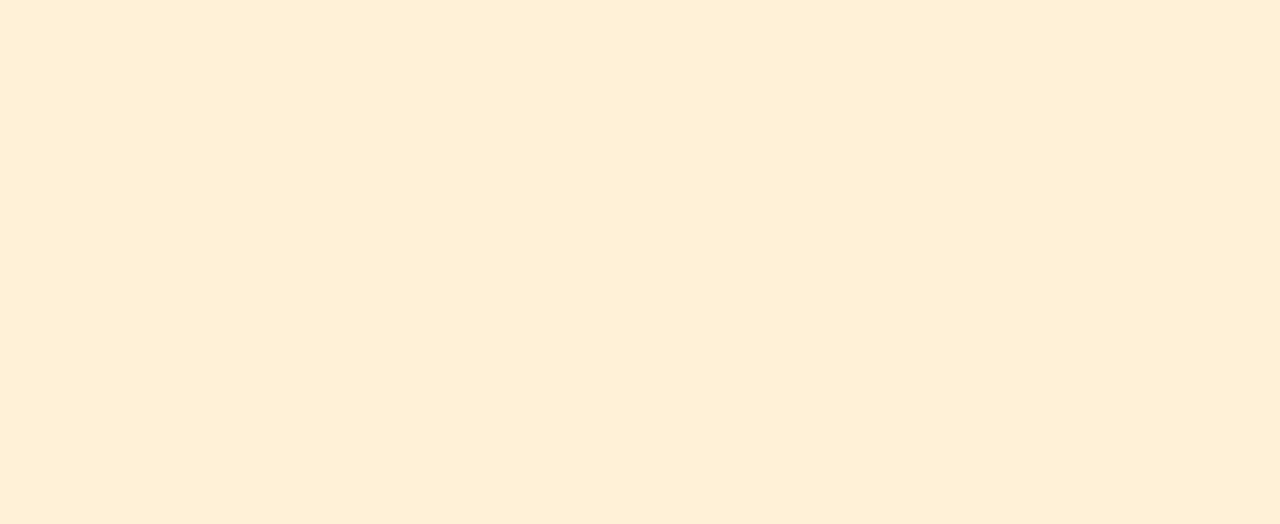
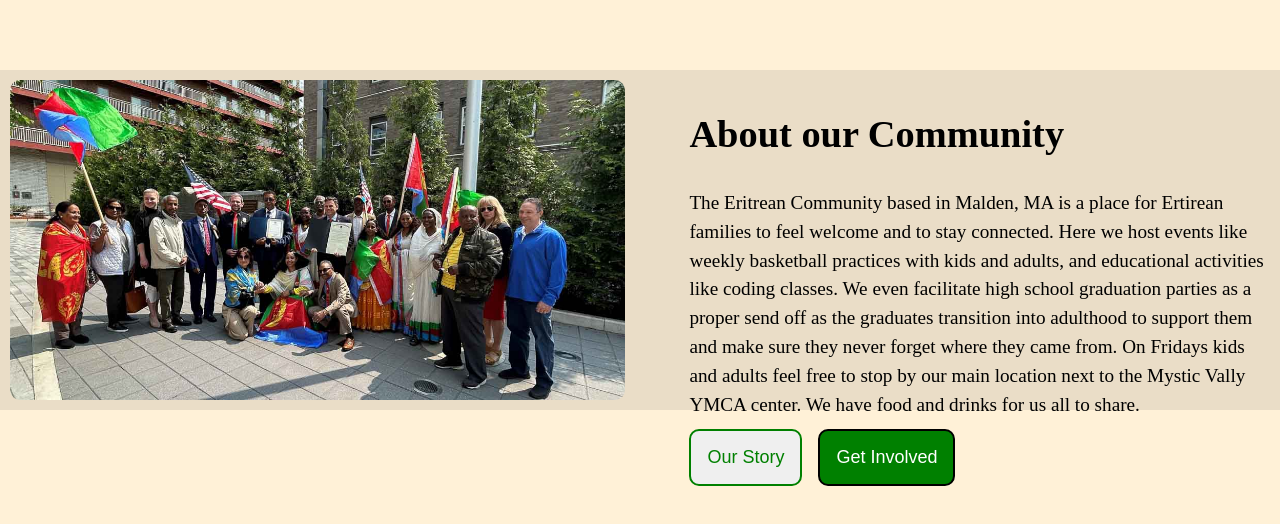
Before and after one commit to tg-24/Portfolio, a React app in the folder Eritrean-Website/frontend/: page / in a window 1280 px wide. Shown: the part 1125-1649 px from the top of the page. Built offline with nearby package versions, Linux system fonts and the light colour scheme; no server answers; the HTML template or start-up script is replaced by a standard one.

Commit message:
updated home.jsx

```diff
--- a/Eritrean-Website/frontend/src/components/Home.jsx
+++ b/Eritrean-Website/frontend/src/components/Home.jsx
@@ -10,6 +10,7 @@ import {
 import { NavLink } from "react-router";
 import community from "../assets/community.png";
 import culture from "../assets/culture.png";
+import about from "../assets/about.png";
 
 export default function Home() {
   const [eventList, setEventList] = useState(null);
@@ -159,19 +160,27 @@ export default function Home() {
             )}
           </div>
         </div>
-        {/* <div className="about_community">
-          <section style={{ color: "white" }}>
-            The Eritrean Community based in Malden, MA is a place for Ertirean
-            families to feel welcome and to stay connected. Here we host events
-            like weekly basketball practices with kids and adults, and
-            educational activities like coding classes. We even facilitate high
-            school graduation parties as a proper send off as the graduates
-            transition into adulthood to support them and make sure they never
-            forget where they came from. On Fridays kids and adults feel free to
-            stop by our main location next to the Mystic Vally YMCA center. We
-            have food and drinks for us all to share.
-          </section>
-        </div> */}
+        <div className="about_community">
+          <img src={about} />
+          <div className="about-content">
+            <h1>About our Community</h1>
+            <section>
+              The Eritrean Community based in Malden, MA is a place for Ertirean
+              families to feel welcome and to stay connected. Here we host
+              events like weekly basketball practices with kids and adults, and
+              educational activities like coding classes. We even facilitate
+              high school graduation parties as a proper send off as the
+              graduates transition into adulthood to support them and make sure
+              they never forget where they came from. On Fridays kids and adults
+              feel free to stop by our main location next to the Mystic Vally
+              YMCA center. We have food and drinks for us all to share.
+            </section>
+            <NavLink to="register/">
+              <button className="about-story">Our Story</button>
+              <button className="about-signup">Get Involved</button>
+            </NavLink>
+          </div>
+        </div>
       </div>
     </div>
   );
--- a/Eritrean-Website/frontend/src/styles/Home.css
+++ b/Eritrean-Website/frontend/src/styles/Home.css
@@ -46,7 +46,7 @@
 .join:hover {
   background-color: darkgreen;
   color: black;
-  animation: 5s pulse infinite ease;
+  animation: 2s pulse infinite ease;
 }
 
 .learn {
@@ -64,7 +64,7 @@
   background-color: darkslategray;
   color: white;
   box-shadow: none;
-  animation: 5s pulse infinite ease;
+  animation: 2s pulse infinite ease;
 }
 
 .title {
@@ -214,7 +214,6 @@
 
 #event-image img {
   width: 100%;
-  height: 100%;
   object-fit: contain;
 }
 
@@ -222,8 +221,7 @@
   display: flex;
   flex-direction: column;
   background-color: white;
-  width: fit-content;
-  height: 30vh;
+  height: 33vh;
   transition:
     transform 0.2s ease,
     box-shadow 0.2s ease;
@@ -231,7 +229,7 @@
   padding: 1rem;
   padding-top: 0;
   border-radius: 5px;
-  width: 25%;
+  width: 30%;
 }
 
 .event-article:hover {
@@ -290,3 +288,56 @@
 .fa-dot {
   margin-right: 5px;
 }
+
+.event-title {
+  font-size: 1.5rem;
+  margin-bottom: 1rem;
+  margin-top: 1rem;
+}
+
+.about_community {
+  background-color: rgb(234, 221, 199);
+  margin-top: 10rem;
+  height: 40vh;
+  display: flex;
+  padding: 10px;
+  justify-content: space-between;
+  font-size: 1.2rem;
+  line-height: 1.5;
+}
+
+.about_community img {
+  height: 20rem;
+  margin-right: 4rem;
+  border-radius: 10px;
+}
+
+.about-signup {
+  border: 2px solid black;
+  font-size: large;
+  padding: 1rem;
+  border-radius: 10px;
+  background-color: green;
+  margin-top: 10px;
+  color: white;
+}
+
+.about-signup:hover {
+  animation: 4s pulse infinite ease;
+  color: black;
+}
+
+.about-story {
+  border: 2px solid green;
+  font-size: large;
+  padding: 1rem;
+  border-radius: 10px;
+  background-color: none;
+  margin-top: 10px;
+  color: green;
+  margin-right: 1rem;
+}
+
+.about-story:hover {
+  animation: 4s pulse infinite ease;
+}
```
Also changed, not shown: Eritrean-Website/frontend/src/assets/about.png (added).
